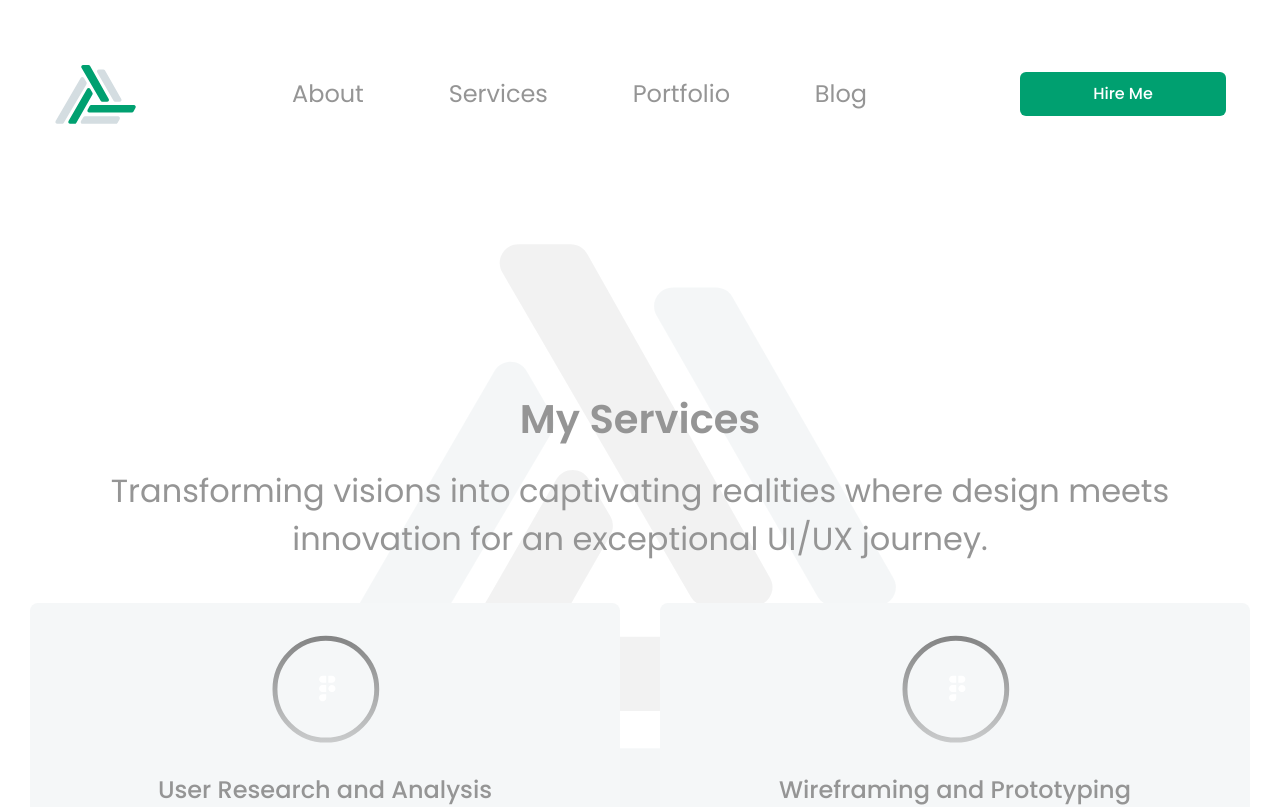
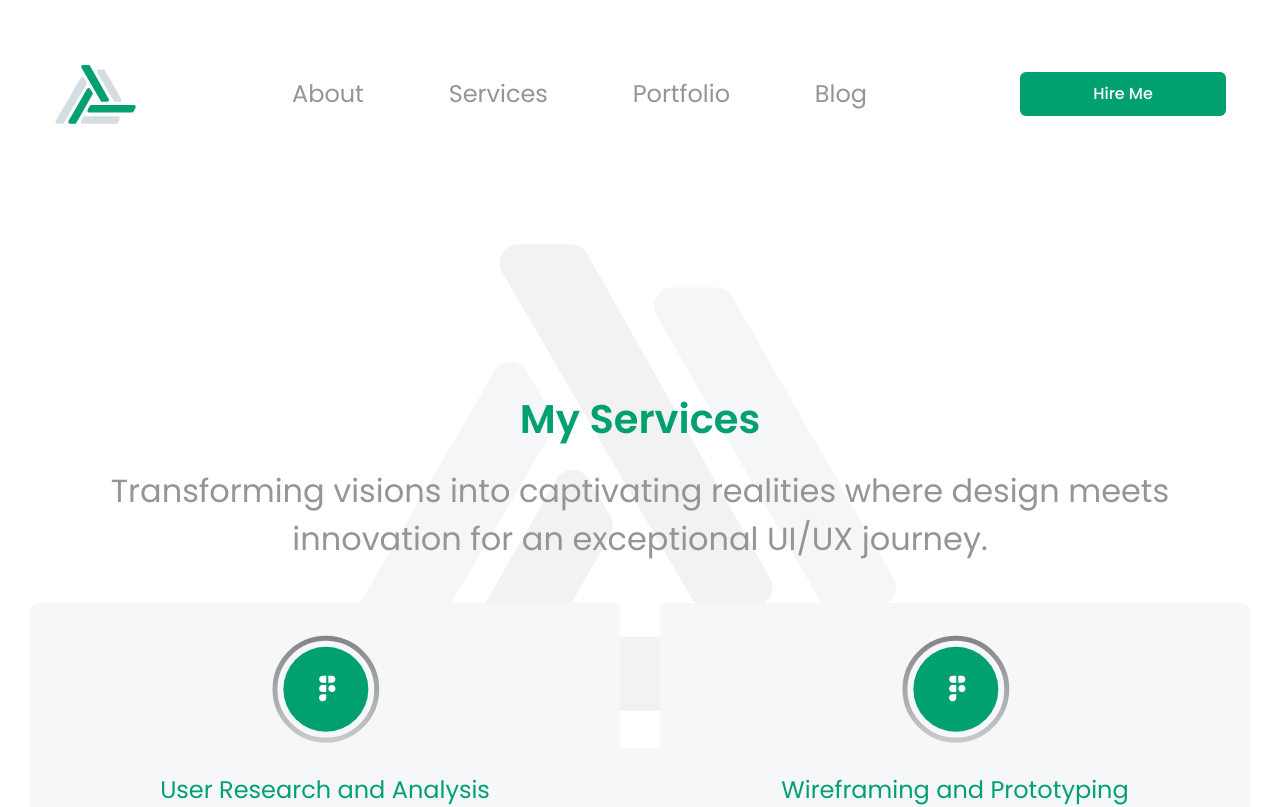
Before and after one commit to mmustaphak/ui-ux-portfolio, a React (Vite) app: page /services in a window 1280 px wide. Shown: the top 807 px of the page. Built offline with nearby package versions, Linux system fonts and the light colour scheme.

Commit message:
Refactored the themeContext in the Services.jsx

```diff
--- a/src/components/Services.jsx
+++ b/src/components/Services.jsx
@@ -25,8 +25,15 @@ const servicesDataArr = [
   },
 ];
 
+
+export default function Services() {
+
+  const theme = useContext(ThemeContext)
+
+
+
   function ServiceCard({ title, description }) {
-  const { color, text } = useContext(ThemeContext);
+    const theme = useContext(ThemeContext);
 
     return (
       <div className="mt-2 py-8 px-5 max-w-[420px] rounded-lg bg-whitish lg:max-w-none  lg:px-[38px] lg:pt-8 lg:pb-[59px]">
@@ -51,7 +58,7 @@ function ServiceCard({ title, description }) {
             cx="34.2231"
             cy="33.2992"
             r="26.5072"
-          fill={color}
+            fill={theme}
             id="circle2"
           />
           <path
@@ -77,7 +84,8 @@ function ServiceCard({ title, description }) {
         </svg>
 
         <h2
-        className={`${text} font-medium text-[13.3px] mt-[18px] md:text-lg lg:mt-8 lg:text-[1.5rem]`}
+          style={{ color: theme }}
+          className="$font-medium text-[13.3px] mt-[18px] md:text-lg lg:mt-8 lg:text-[1.5rem]"
         >
           {title}
         </h2>
@@ -92,11 +100,10 @@ const renderedServices = servicesDataArr.map((service) => (
     <ServiceCard key={service.title} {...service} />
   ));
 
-export default function Services() {
-  const { text } = useContext(ThemeContext);
+
   return (
     <>
-      <h1 className={`${text} font-semibold md:text-2xl lg:text-[2.5rem]`}>
+      <h1 style={{ color: theme }} className="font-semibold md:text-2xl lg:text-[2.5rem]">
         My Services
       </h1>
       <p className="mt-2 text-[0.75rem] mx-auto max-w-[512px] md:max-w-[760px] md:text-xl md:leading-[normal] md:mt-4 lg:mt-8 lg:max-w-[1320px] lg:text-[2rem]">
```
Lines whose indentation alone changed are shown as unchanged.
